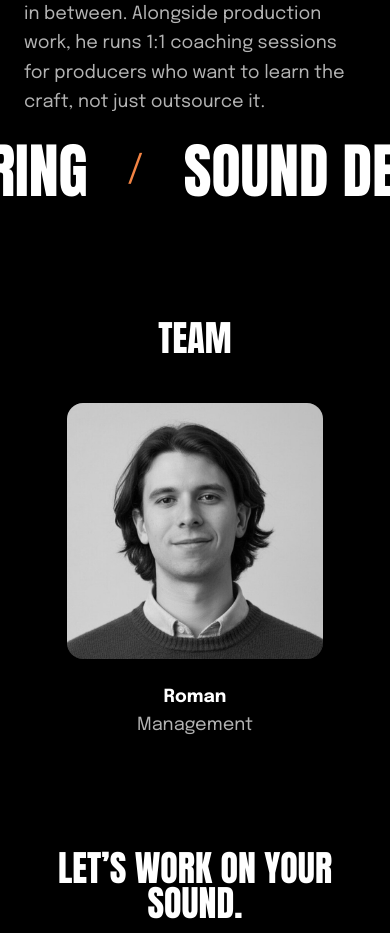
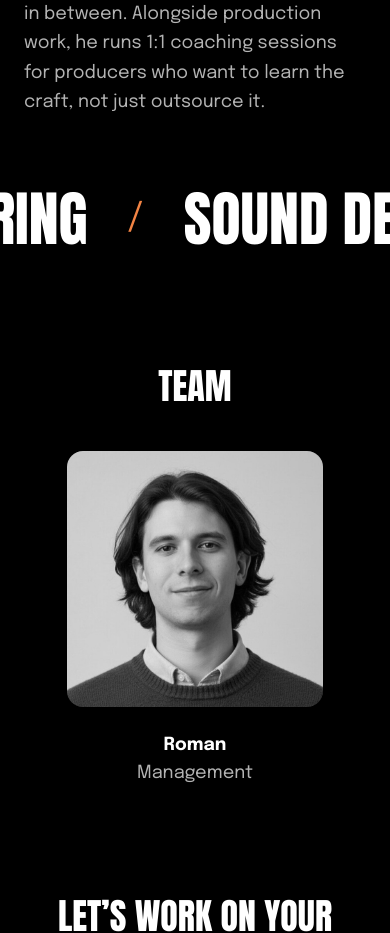
Before and after one commit to tayupov/mattia-saviolo.com, a Next.js app: page /about in a window 390 px wide. Shown: the part 920-1853 px from the top of the page. Built offline with nearby package versions, Linux system fonts and the light colour scheme.

Commit message:
fine tune css

```diff
--- a/src/app/about/page.tsx
+++ b/src/app/about/page.tsx
@@ -75,7 +75,7 @@ export default function AboutPage() {
           </div>
 
           {/* Services */}
-          <div className="mt-4 overflow-hidden pt-2 pb-10 sm:mt-auto">
+          <div className="mt-16 overflow-hidden pt-2 pb-10 sm:mt-auto">
             <div className="flex w-max animate-[marquee_28s_linear_infinite] items-center gap-10 hover:[animation-play-state:paused] sm:gap-16">
               {[...SERVICES, ...SERVICES].map((service, index) => (
                 <div key={`${service}-${index}`} className="flex items-center gap-10 sm:gap-16">
```
